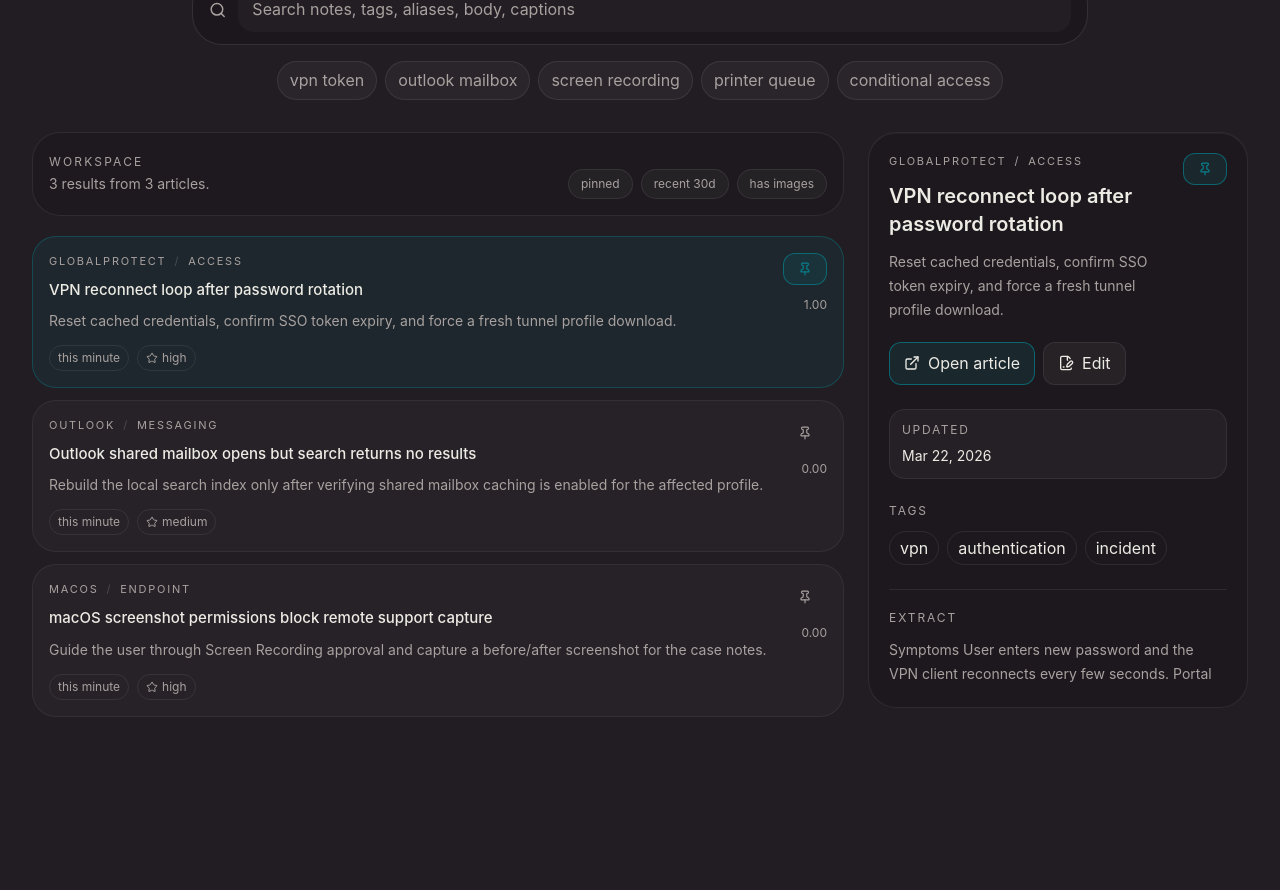
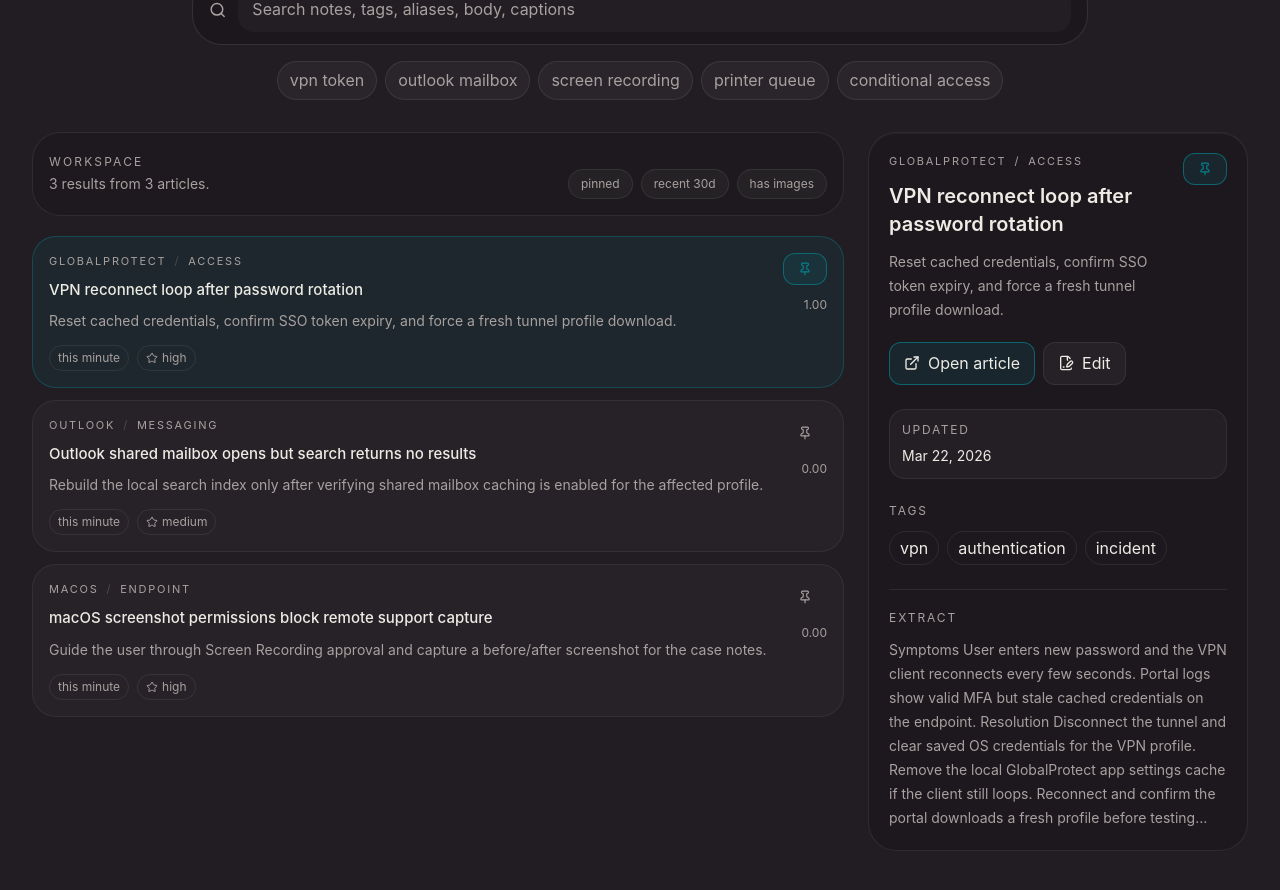
Before and after one commit to LatticeKB/LatticeKB.github.io, a React (Vite) app: page / in a window 1280 px wide. Shown: the part 268-1158 px from the top of the page. Before the commit the page ends 1049 px from the top, so only its background shows below. Built offline with nearby package versions, Linux system fonts and the light colour scheme.

Commit message:
Clamp preview extract content

```diff
--- a/src/pages/workspace/components/PreviewPane.tsx
+++ b/src/pages/workspace/components/PreviewPane.tsx
@@ -23,7 +23,7 @@ export function PreviewPane({ entry, onOpenArticle, onEdit, onTogglePinned, onSe
   const images = extractImageMetadata(entry.body.blocks);
 
   return (
-    <section className="rounded-[28px] border border-white/8 bg-black/14 p-5 shadow-[inset_0_1px_0_rgba(255,255,255,0.03)] lg:sticky lg:top-4 lg:flex lg:max-h-[min(72vh,calc(100vh-8rem))] lg:flex-col lg:overflow-hidden">
+    <section className="rounded-[28px] border border-white/8 bg-black/14 p-5 shadow-[inset_0_1px_0_rgba(255,255,255,0.03)]">
       <div className="flex items-start justify-between gap-4">
         <div className="min-w-0">
           <div className="flex flex-wrap items-center gap-2 text-[11px] uppercase tracking-[0.16em] text-muted">
@@ -85,11 +85,11 @@ export function PreviewPane({ entry, onOpenArticle, onEdit, onTogglePinned, onSe
         </div>
       </div>
 
-      <div className="mt-6 border-t border-white/8 pt-5 lg:min-h-0 lg:flex-1 lg:overflow-hidden">
+      <div className="mt-6 border-t border-white/8 pt-5">
         <h3 className="text-xs uppercase tracking-[0.16em] text-muted">Extract</h3>
-        <div className="mt-3 lg:lattice-scrollbar lg:max-h-full lg:overflow-y-auto lg:pr-1">
-          <p className="text-sm leading-6 text-muted">{plainText || 'No document body yet.'}</p>
-        </div>
+        <p className="mt-3 overflow-hidden text-sm leading-6 text-muted [display:-webkit-box] [-webkit-box-orient:vertical] [-webkit-line-clamp:8]">
+          {plainText || 'No document body yet.'}
+        </p>
       </div>
     </section>
   );
```
